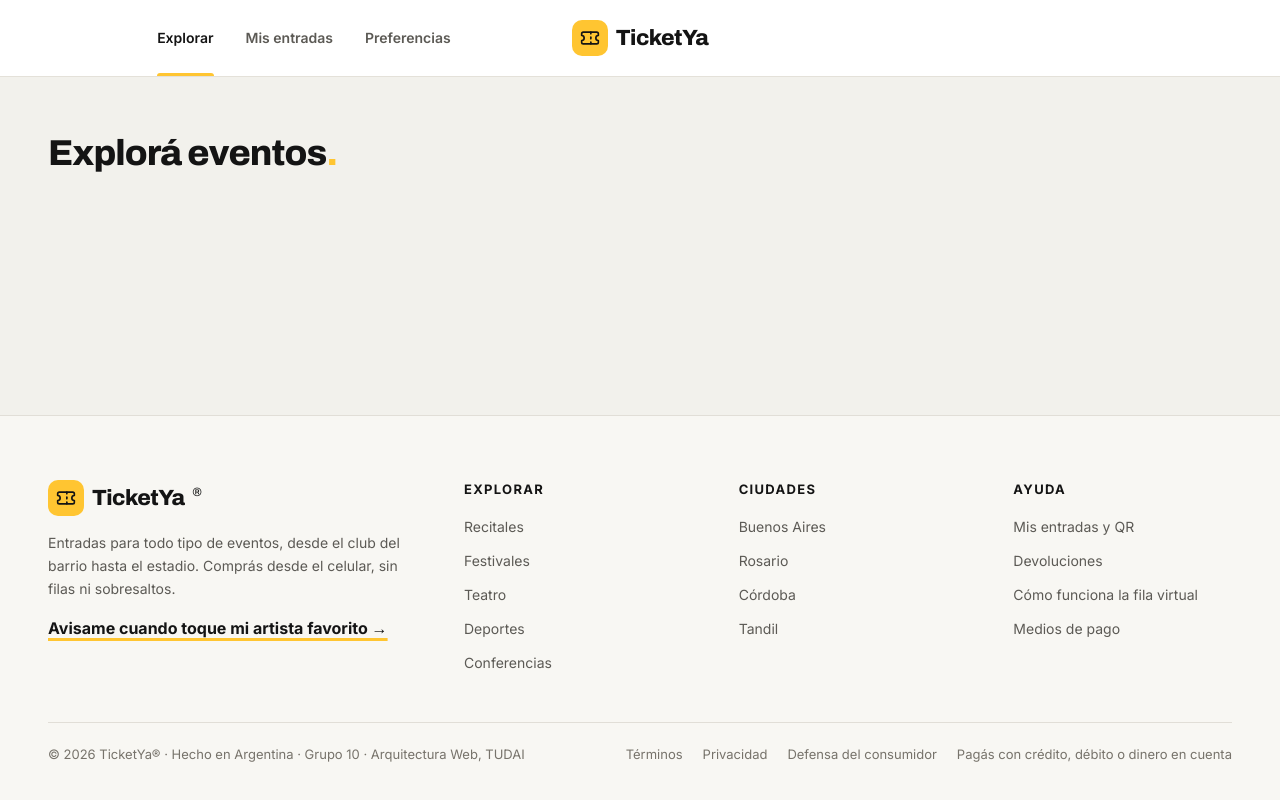
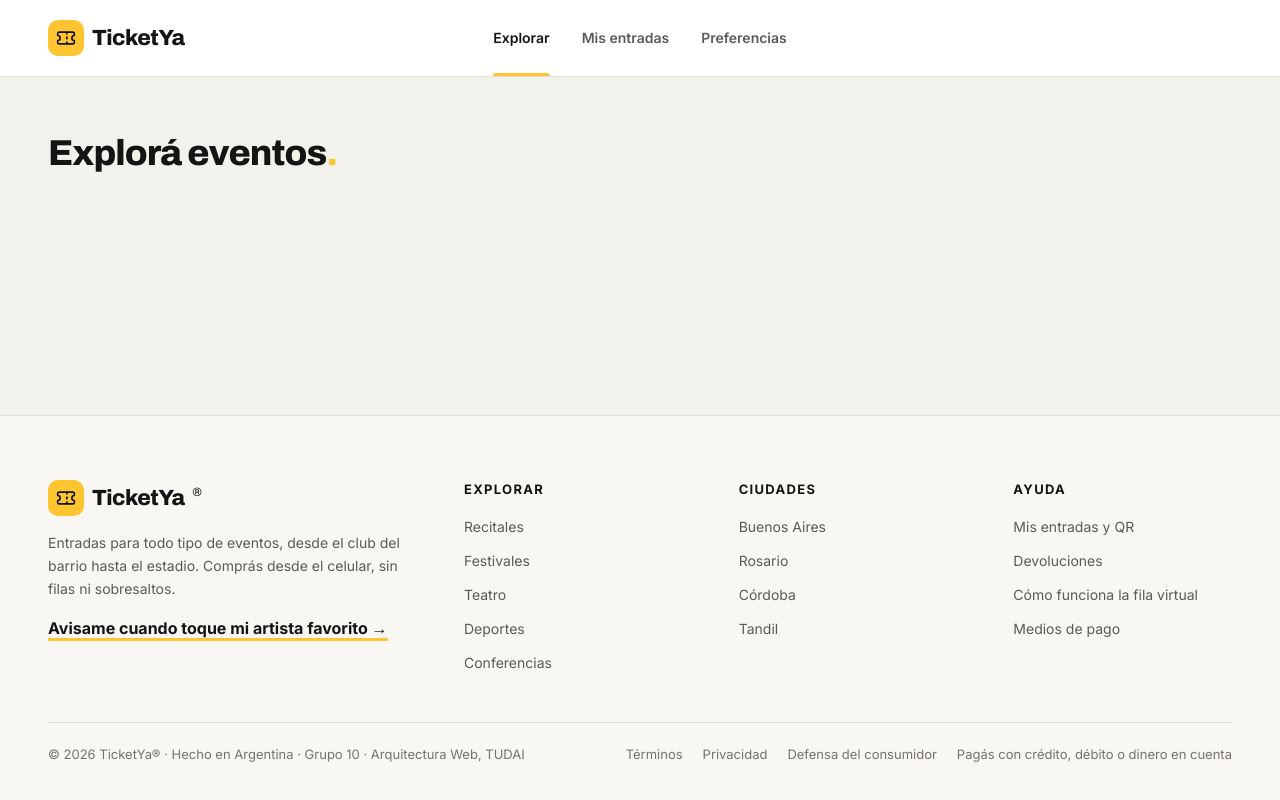
Before and after one commit to joaquinblock/TicketYa-UI, a React (Vite) app: page / in a window 1280 px wide. Built offline with nearby package versions, Linux system fonts and the light colour scheme.

Commit message:
fix: ubica el logo antes de la navegación en el header
Related to #7

```diff
--- a/src/shared/components/organisms/Header/MainNav.tsx
+++ b/src/shared/components/organisms/Header/MainNav.tsx
@@ -12,7 +12,7 @@ export function MainNav() {
   return (
     <nav
       aria-label="Principal"
-      className="col-span-full row-start-2 flex min-h-11 justify-center gap-6 self-stretch md:col-span-1 md:row-start-1 md:gap-8"
+      className="col-span-full row-start-2 flex min-h-11 justify-center gap-6 self-stretch md:col-span-1 md:col-start-2 md:row-start-1 md:gap-8"
     >
       {NAV_ITEMS.map(({ to, label }) => (
         <NavLink
```
